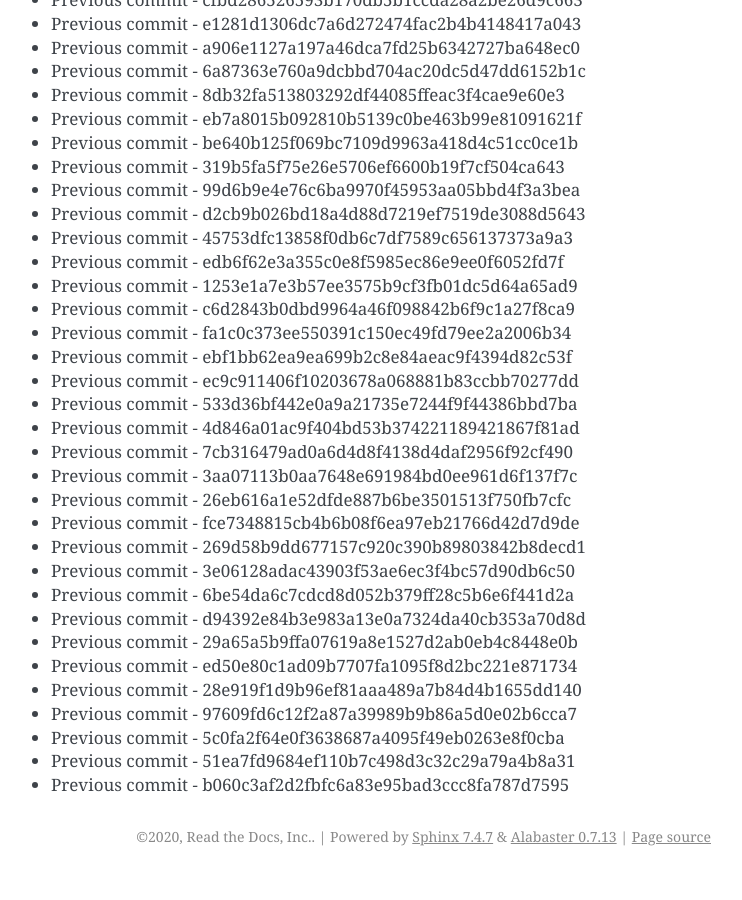
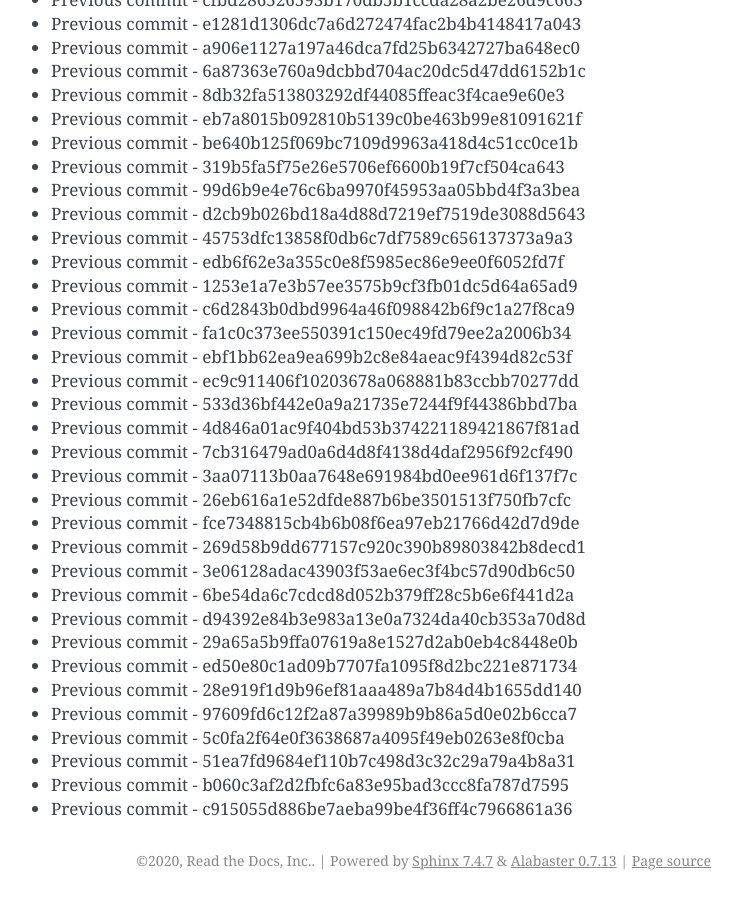
Before and after one commit to readthedocs/rtd-git-stresstest, a Sphinx documentation site: the page built from docs/updates.rst, in a window 1280 px wide and 900 px high, scrolled down 79804 px. Shown: the whole window, without its empty margins (399-1141 px from the left). Built offline with Sphinx 7.4.7, drawn with Linux system fonts in a browser that asks for light colours; before the commit the page ends 80680 px from its top, so only the background shows below that.

Commit message:
Generating commit from previous: c915055d886be7aeba99be4f36ff4c7966861a36

```diff
--- a/docs/updates.rst
+++ b/docs/updates.rst
@@ -3385,3 +3385,4 @@ It can be tested for any performance characteristics.
 * Previous commit - 5c0fa2f64e0f3638687a4095f49eb0263e8f0cba
 * Previous commit - 51ea7fd9684ef110b7c498d3c32c29a79a4b8a31
 * Previous commit - b060c3af2d2fbfc6a83e95bad3ccc8fa787d7595
+* Previous commit - c915055d886be7aeba99be4f36ff4c7966861a36
```
